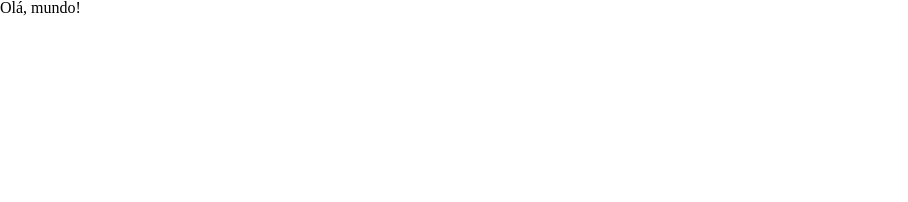
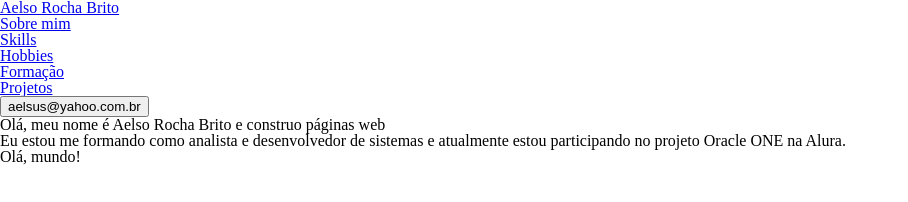
Before and after one commit to Aelso/Challenge-ONE-Front-End-Sprint-01-Alura-Oracle, a plain HTML site: page index.html in a window 1280 px wide. Shown: the whole page, without its empty margins (0-908 px from the left). Drawn offline with Linux system fonts and the light colour scheme.

Commit message:
Update index.html

```diff
--- a/index.html
+++ b/index.html
@@ -10,9 +10,33 @@
 
 <title>Aelso Rocha Brito</title>
 
-<head>
+<header>
+    <a href="#" class="logo">
+        <i class="ph-sparkle"></i>
+        <h1>Aelso Rocha Brito</h1>
+    </a>
+    <nav class="menu">
+        <ul>
+            <li><a href="#about">Sobre mim</a></li>
+            <li><a href="#skills">Skills</a></li>
+            <li><a href="#hobbies">Hobbies</a></li>
+            <li><a href="#formation">Formação</a></li>
+            <li><a href="#">Projetos</a></li>
+        </ul>
+        <button class="email" type="button">aelsus@yahoo.com.br</button>
+    </nav>
+</header>
 
-</head>
+<section class="bio" id="#bio">
+    <header>
+        <h2>Olá, meu nome é Aelso Rocha Brito e construo páginas web</h2>
+    </header>
+    <article class="apresetation">
+        <p>Eu estou me formando como analista e desenvolvedor de sistemas e atualmente estou participando no projeto
+            Oracle ONE na Alura.</p>
+    </article>
+</section>
+
 
 
 
```
